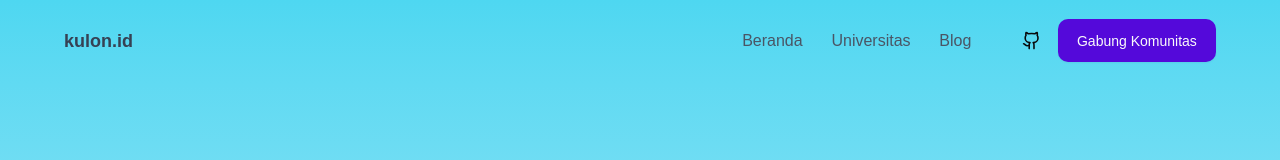
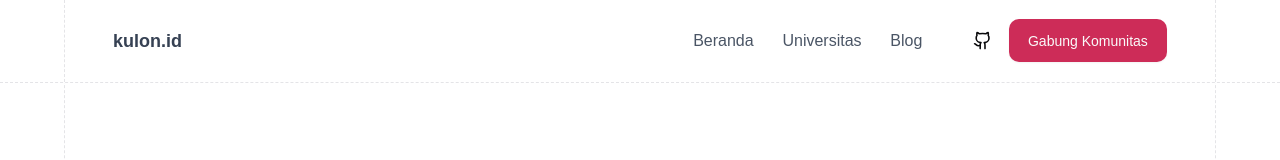
Before and after one commit to kimmyxpow/kulon, a SvelteKit app: page / in a window 1280 px wide. Shown: the top 160 px of the page. Built offline with nearby package versions, Linux system fonts and the light colour scheme; a web font is replaced by a local one.

Commit message:
style(ui): update color scheme and layout styling

```diff
--- a/src/app.css
+++ b/src/app.css
@@ -57,7 +57,7 @@
 	--card-foreground: oklch(0.141 0.005 285.823);
 	--popover: oklch(1 0 0);
 	--popover-foreground: oklch(0.141 0.005 285.823);
-	--primary: #5409da;
+	--primary: #cd2c58;
 	--primary-foreground: oklch(0.985 0 0);
 	--secondary: oklch(0.967 0.001 286.375);
 	--secondary-foreground: oklch(0.21 0.006 285.885);
--- a/src/routes/+page.svelte
+++ b/src/routes/+page.svelte
@@ -7,6 +7,7 @@
 	import * as Card from '$lib/components/ui/card/index.js';
 	import EyeIcon from '@lucide/svelte/icons/eye';
 	import { Badge } from '$lib/components/ui/badge/index.js';
+	import { onMount } from 'svelte';
 
 	type University = {
 		name: string;
@@ -97,8 +98,8 @@
 	const formatIDR = (n: number): string => new Intl.NumberFormat('id-ID').format(n);
 </script>
 
-<header class="fixed inset-x-0 top-0 z-10">
-	<div class="inner py-4">
+<header class="fixed inset-x-0 top-0 z-10 border-b border-dashed border-border bg-background">
+	<div class="inner border-x border-dashed border-border px-10 py-4">
 		<div class="flex items-center justify-between">
 			<a href={resolve('/')} class="text-lg font-bold text-gray-700">kulon.id</a>
 			<div class="flex items-center gap-8">
@@ -120,8 +121,8 @@
 	</div>
 </header>
 
-<main class="relative flex min-h-screen bg-linear-to-b from-[#4ED7F1] to-white">
-	<div class="inner py-38">
+<main>
+	<div class="inner border-x border-dashed border-border px-10 pt-38 pb-18">
 		<div class="flex flex-col items-center">
 			<span class="mb-2 text-center font-handwriting text-lg underline decoration-wavy">
 				Semua Tentang Kuliah Online
@@ -154,16 +155,6 @@
 			<img class="h-14" src="/logo/universities/ut.svg" alt="Universitas Terbuka" />
 		</Marquee>
 	</div>
-	<img
-		class="pointer-events-none absolute bottom-0 left-0"
-		src="/decorations/cloud.png"
-		alt="Cloud"
-	/>
-	<img
-		class="pointer-events-none absolute right-0 bottom-0 -scale-x-100"
-		src="/decorations/cloud.png"
-		alt="Cloud"
-	/>
 </main>
 
 <hr class="border-dashed border-border" />
```
